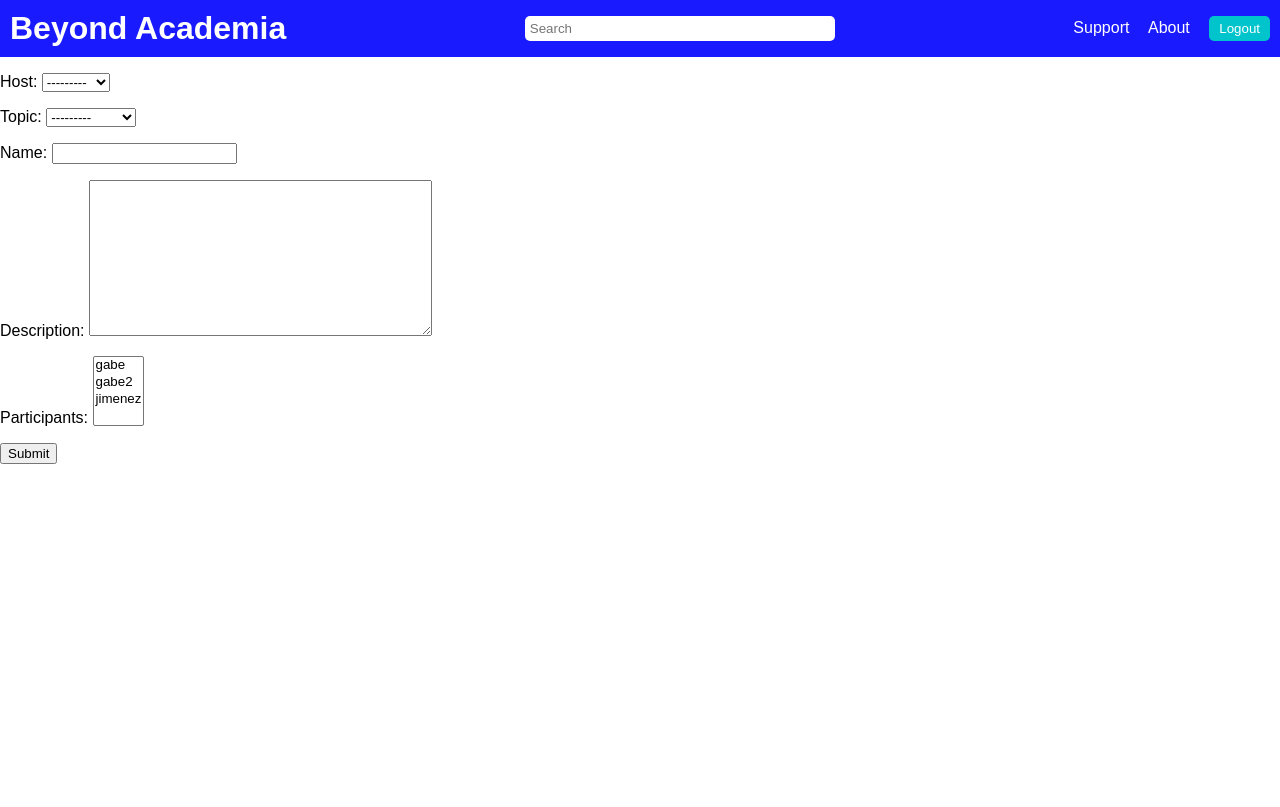
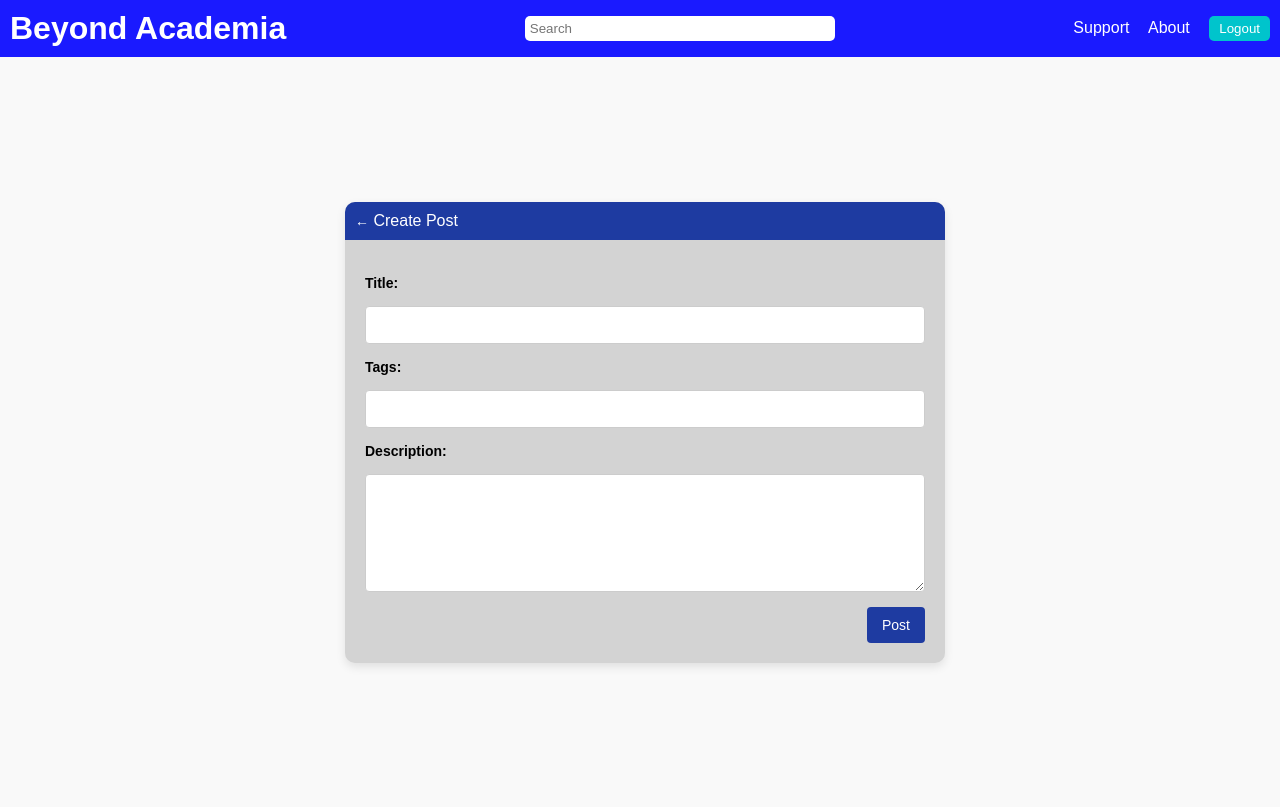
Before and after one commit to DarkerKin/Beyond-Academia-, a Django app: page /create-room/ in a window 1280 px wide. Before the commit the page ends 464 px from the top, so only its background shows below. Run offline with Django 4.2, Linux system fonts and the light colour scheme; a user stored in the database is signed in; data comes from the database, SQL or seed files in the repository.

Commit message:
made masive changes to the website design

```diff
--- a/base/templates/base/home.html
+++ b/base/templates/base/home.html
@@ -39,7 +39,7 @@
                     <p class="date">Date: 13 March 2024</p>
                     <h3>{{room.host.username}}</h3>
                     <h4><a href="{%url 'room' room.id%}">{{room.topic}}</a></h4>
-                    <p>{{room.topic.name}}</p>
+                    <p>{{room.name}}</p>
                 </div>
 
 
--- a/base/templates/base/room_form.html
+++ b/base/templates/base/room_form.html
@@ -1,11 +1,36 @@
 {% extends 'main.html' %}
+{% load static %}
 
 {% block content %}
-<div>
+
+<link rel="stylesheet" href="{% static 'css/create-room.css' %}">
+<div class="create-post-container">
+    <div class="create-post-card">
+        <div class="card-header">
+            <a href="/" class="back-link">←</a> Create Post
+        </div>
+        <div class="form-container">
+            <form action="#" method="POST">
+                <label for="title">Title:</label>
+                <input type="text" id="title" name="title" required>
+
+                <label for="tags">Tags:</label>
+                <input type="text" id="tags" name="tags" required>
+
+                <label for="description">Description:</label>
+                <textarea id="description" name="description" rows="6" required></textarea>
+
+                <button type="submit">Post</button>
+            </form>
+        </div>
+    </div>
+</div>
+
+<!--
     <form method="POST" action="">
         {% csrf_token %}
         {{ form.as_p }}
         <input type="submit" value="Submit" />
-    </form>
-</div>
+    </form> -->
+
 {% endblock content %}
--- /dev/null
+++ b/static/css/create-room.css
@@ -0,0 +1,71 @@
+.create-post-container {
+    display: flex;
+    justify-content: center;
+    align-items: center;
+    height: calc(100vh - 50px);
+    background-color: #f9f9f9;
+}
+
+.create-post-card {
+    background-color: #d3d3d3;
+    /* padding: 0px 20px 20px 20px; */
+    border-radius: 10px;
+    width: 600px;
+    margin-left: 10px;
+    box-shadow: 0 4px 10px rgba(0, 0, 0, 0.1);
+}
+
+.card-header {
+    background-color: #1e3ba1;
+    color: #fff;
+    padding: 10px;
+    border-radius: 10px 10px 0 0;
+    text-align: left;
+}
+
+.back-link {
+    text-decoration: none;
+    color: #fff;
+    font-size: 14px;
+}
+
+form {
+    display: flex;
+    flex-direction: column;
+    gap: 15px;
+    padding-top: 15px;
+}
+
+form label {
+    font-size: 14px;
+    font-weight: bold;
+}
+
+
+form input,
+form textarea {
+
+    padding: 10px;
+    border: 1px solid #ccc;
+    border-radius: 4px;
+    font-size: 14px;
+}
+
+form button {
+    align-self: flex-end;
+    padding: 10px 15px;
+    background-color: #1e3ba1;
+    color: #fff;
+    border: none;
+    border-radius: 4px;
+    font-size: 14px;
+    cursor: pointer;
+}
+
+form button:hover {
+    background-color: #162c79;
+}
+
+.form-container{
+    margin:20px;
+}
```
Also changed, not shown: base/templates/base/room.html (+13 -7 lines).
